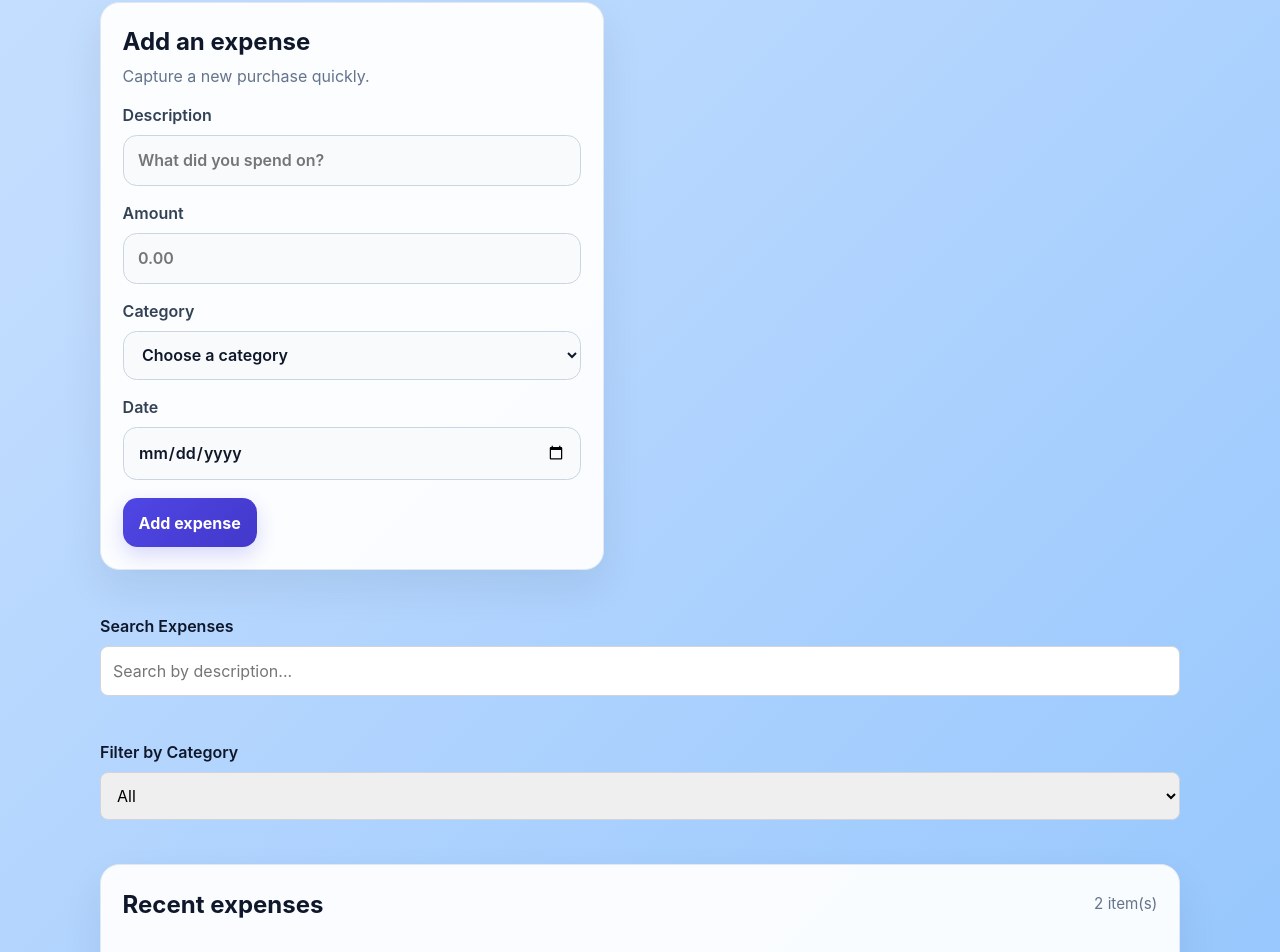
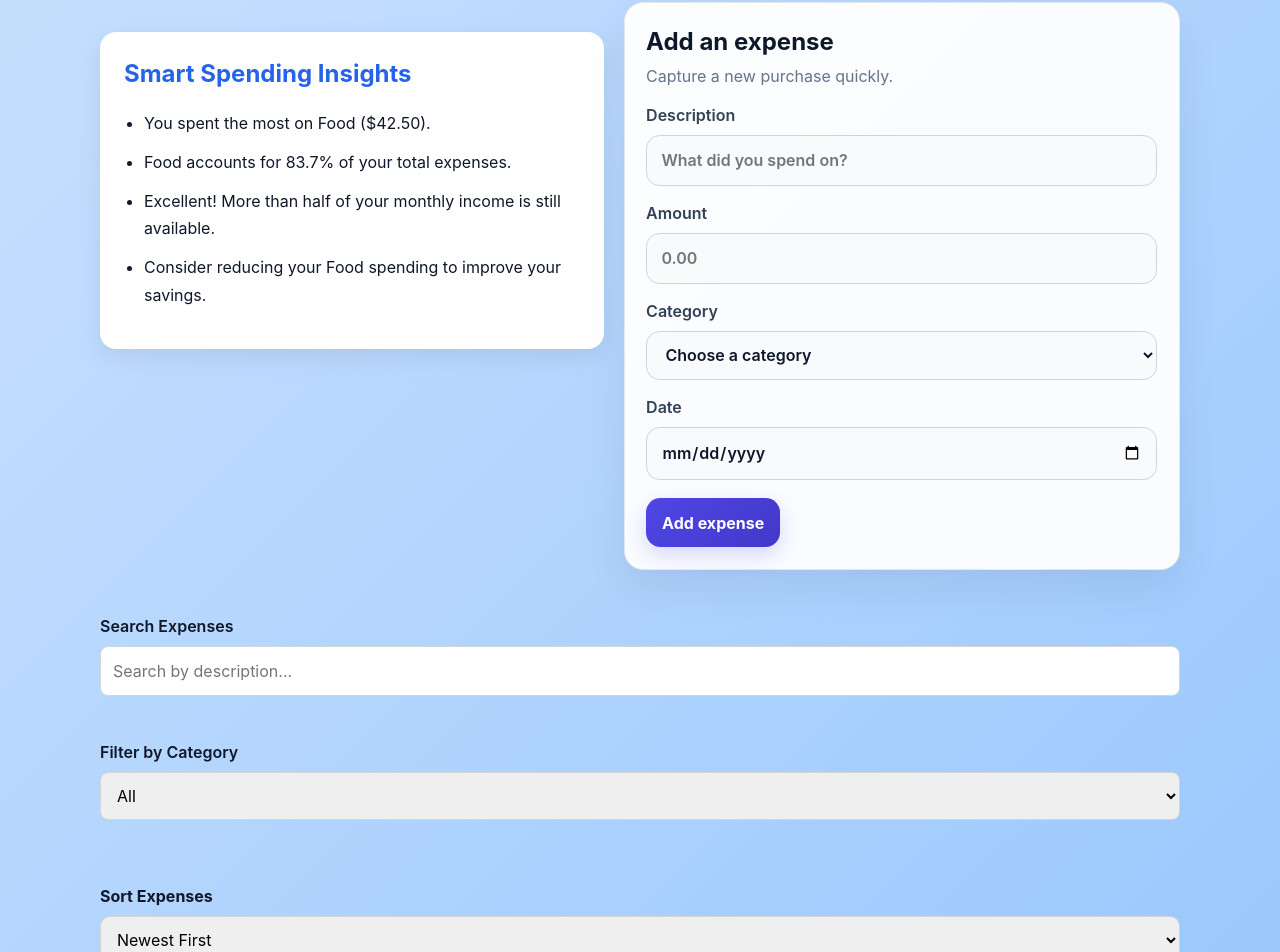
Before and after one commit to nirma-waleed/frontend-ai-capstone, a React (Vite) app in the folder week3-expense-tracker/: page / in a window 1280 px wide. Shown: the part 1701-2653 px from the top of the page. Built offline with nearby package versions, Linux system fonts and the light colour scheme.

Commit message:
feat: add expense sorting feature

```diff
--- a/week3-expense-tracker/src/App.css
+++ b/week3-expense-tracker/src/App.css
@@ -442,3 +442,40 @@ button:focus-visible {
 .analytics-card strong {
   font-size: 24px;
 }
+.insights-card {
+  margin-top: 30px;
+  padding: 24px;
+  background: #ffffff;
+  border-radius: 16px;
+  box-shadow: 0 8px 24px rgba(0,0,0,.08);
+}
+
+.insights-card h2 {
+  margin-bottom: 18px;
+  color: #2563eb;
+}
+
+.insights-card ul {
+  padding-left: 20px;
+}
+
+.insights-card li {
+  margin-bottom: 12px;
+  line-height: 1.7;
+}
+.sort-bar {
+  margin: 20px 0;
+}
+
+.sort-bar label {
+  display: block;
+  margin-bottom: 8px;
+  font-weight: 600;
+}
+
+.sort-bar select {
+  width: 100%;
+  padding: 12px;
+  border-radius: 10px;
+  border: 1px solid #d1d5db;
+}
--- a/week3-expense-tracker/src/App.jsx
+++ b/week3-expense-tracker/src/App.jsx
@@ -1,3 +1,5 @@
+import SortBar from './components/SortBar'
+import SmartInsights from './components/SmartInsights'
 import AnalyticsCards from './components/AnalyticsCards'
 import BudgetProgress from './components/BudgetProgress'
 import ExpenseChart from './components/ExpenseChart'
@@ -55,12 +57,14 @@ function App() {
   // NEW
   const [searchTerm, setSearchTerm] = useState('')
   const [selectedCategory, setSelectedCategory] = useState('All')
+  const [sortBy, setSortBy] = useState('newest')
 
 const [monthlyIncome, setMonthlyIncome] = useState(() => {
   if (typeof window === 'undefined') return 5000
 
   const savedIncome = localStorage.getItem('monthly-income')
   return savedIncome ? Number(savedIncome) : 5000
+
 })
   useEffect(() => {
     window.localStorage.setItem(STORAGE_KEY, JSON.stringify(expenses))
@@ -70,7 +74,8 @@ const [monthlyIncome, setMonthlyIncome] = useState(() => {
 }, [monthlyIncome])
 
   // NEW
-  const filteredExpenses = expenses.filter((expense) => {
+  const filteredExpenses = expenses
+  .filter((expense) => {
     const matchesSearch = expense.description
       .toLowerCase()
       .includes(searchTerm.toLowerCase())
@@ -80,6 +85,21 @@ const [monthlyIncome, setMonthlyIncome] = useState(() => {
       expense.category === selectedCategory
 
     return matchesSearch && matchesCategory
+  })
+  .sort((a, b) => {
+    if (sortBy === 'highest') {
+      return Number(b.amount) - Number(a.amount)
+    }
+
+    if (sortBy === 'lowest') {
+      return Number(a.amount) - Number(b.amount)
+    }
+
+    if (sortBy === 'oldest') {
+      return new Date(a.date) - new Date(b.date)
+    }
+
+    return new Date(b.date) - new Date(a.date)
   })
 
 const totalExpenses = expenses.reduce(
@@ -200,7 +220,6 @@ const totalEntries = expenses.length
       resetForm()
     }
   }
-
   return (
     <main className="app-shell">
       <header className="app-header">
@@ -237,6 +256,12 @@ const totalEntries = expenses.length
 </>
   <ExpenseChart expenses={expenses} />
 
+<SmartInsights
+  expenses={expenses}
+  monthlyIncome={monthlyIncome}
+  totalExpenses={totalExpenses}
+  balance={balance}
+/>
           <ExpenseForm
             formData={formData}
             errors={errors}
@@ -255,6 +280,11 @@ const totalEntries = expenses.length
   selectedCategory={selectedCategory}
   setSelectedCategory={setSelectedCategory}
 />
+<SortBar
+  sortBy={sortBy}
+  setSortBy={setSortBy}
+/>
+
 
 <ExpenseList
   expenses={filteredExpenses}
--- /dev/null
+++ b/week3-expense-tracker/src/components/SmartInsights.jsx
@@ -0,0 +1,74 @@
+function SmartInsights({
+  expenses,
+  monthlyIncome,
+  totalExpenses,
+  balance,
+}) {
+  if (expenses.length === 0) {
+    return null
+  }
+
+  const categoryTotals = {}
+
+  expenses.forEach((expense) => {
+    categoryTotals[expense.category] =
+      (categoryTotals[expense.category] || 0) +
+      Number(expense.amount)
+  })
+
+  const topCategory = Object.keys(categoryTotals).reduce((a, b) =>
+    categoryTotals[a] > categoryTotals[b] ? a : b
+  )
+
+  const topAmount = categoryTotals[topCategory]
+
+  const percentage = ((topAmount / totalExpenses) * 100).toFixed(1)
+
+  const insights = []
+
+  insights.push(
+    `You spent the most on ${topCategory} ($${topAmount.toFixed(2)}).`
+  )
+
+  insights.push(
+    `${topCategory} accounts for ${percentage}% of your total expenses.`
+  )
+
+  if (balance > monthlyIncome * 0.5) {
+    insights.push(
+      'Excellent! More than half of your monthly income is still available.'
+    )
+  } else if (balance > 0) {
+    insights.push(
+      'Your remaining balance is getting lower. Monitor your spending.'
+    )
+  } else {
+    insights.push(
+      'Warning! Your expenses have exceeded your monthly income.'
+    )
+  }
+
+  if (percentage > 50) {
+    insights.push(
+      `Consider reducing your ${topCategory} spending to improve your savings.`
+    )
+  } else {
+    insights.push(
+      'Your spending is well distributed across categories.'
+    )
+  }
+
+  return (
+    <section className="insights-card">
+      <h2> Smart Spending Insights</h2>
+
+      <ul>
+        {insights.map((item, index) => (
+          <li key={index}>{item}</li>
+        ))}
+      </ul>
+    </section>
+  )
+}
+
+export default SmartInsights
--- /dev/null
+++ b/week3-expense-tracker/src/components/SortBar.jsx
@@ -0,0 +1,22 @@
+function SortBar({ sortBy, setSortBy }) {
+  return (
+    <section className="sort-bar">
+      <label htmlFor="sort">
+        <strong>Sort Expenses</strong>
+      </label>
+
+      <select
+        id="sort"
+        value={sortBy}
+        onChange={(e) => setSortBy(e.target.value)}
+      >
+        <option value="newest">Newest First</option>
+        <option value="oldest">Oldest First</option>
+        <option value="highest">Highest Amount</option>
+        <option value="lowest">Lowest Amount</option>
+      </select>
+    </section>
+  )
+}
+
+export default SortBar
```
Lines whose indentation alone changed are shown as unchanged.
